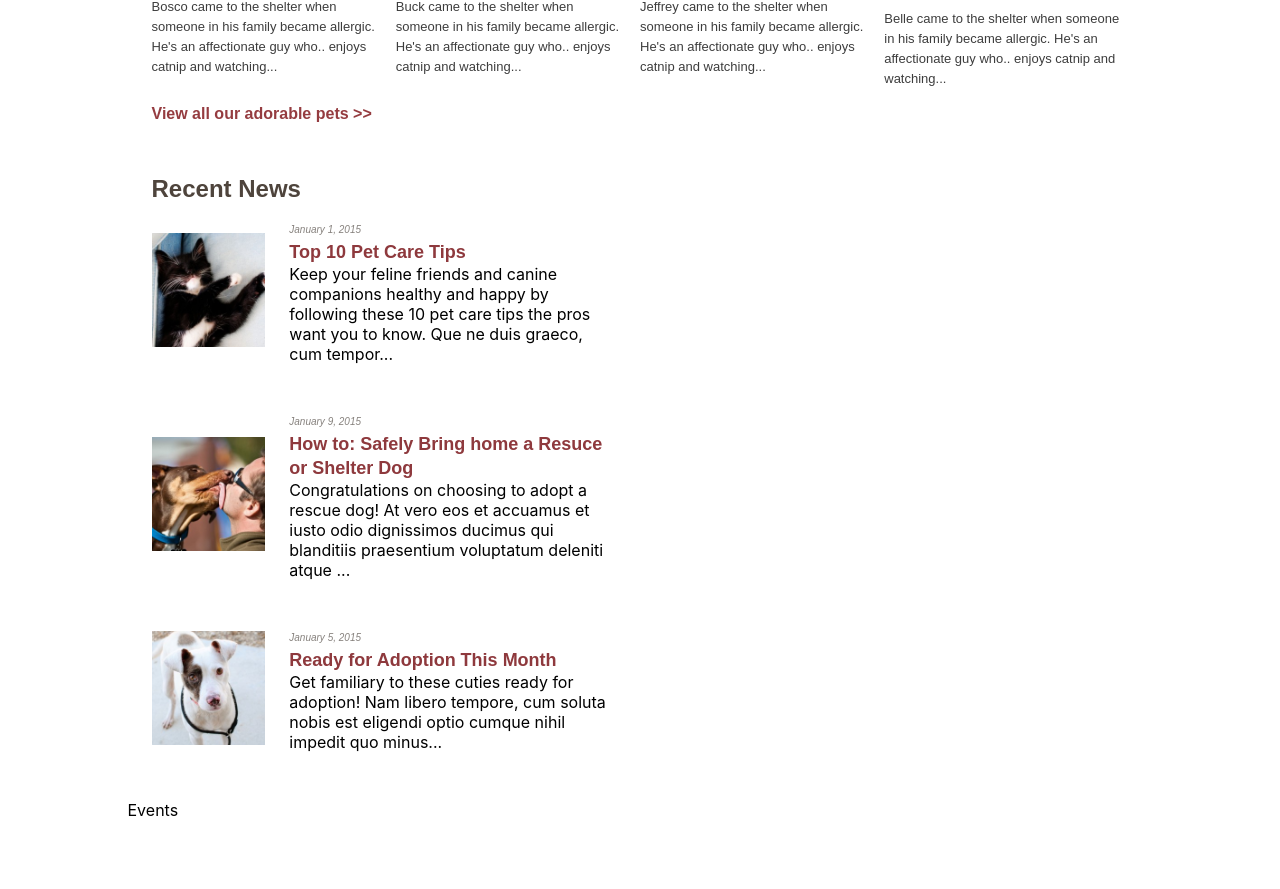
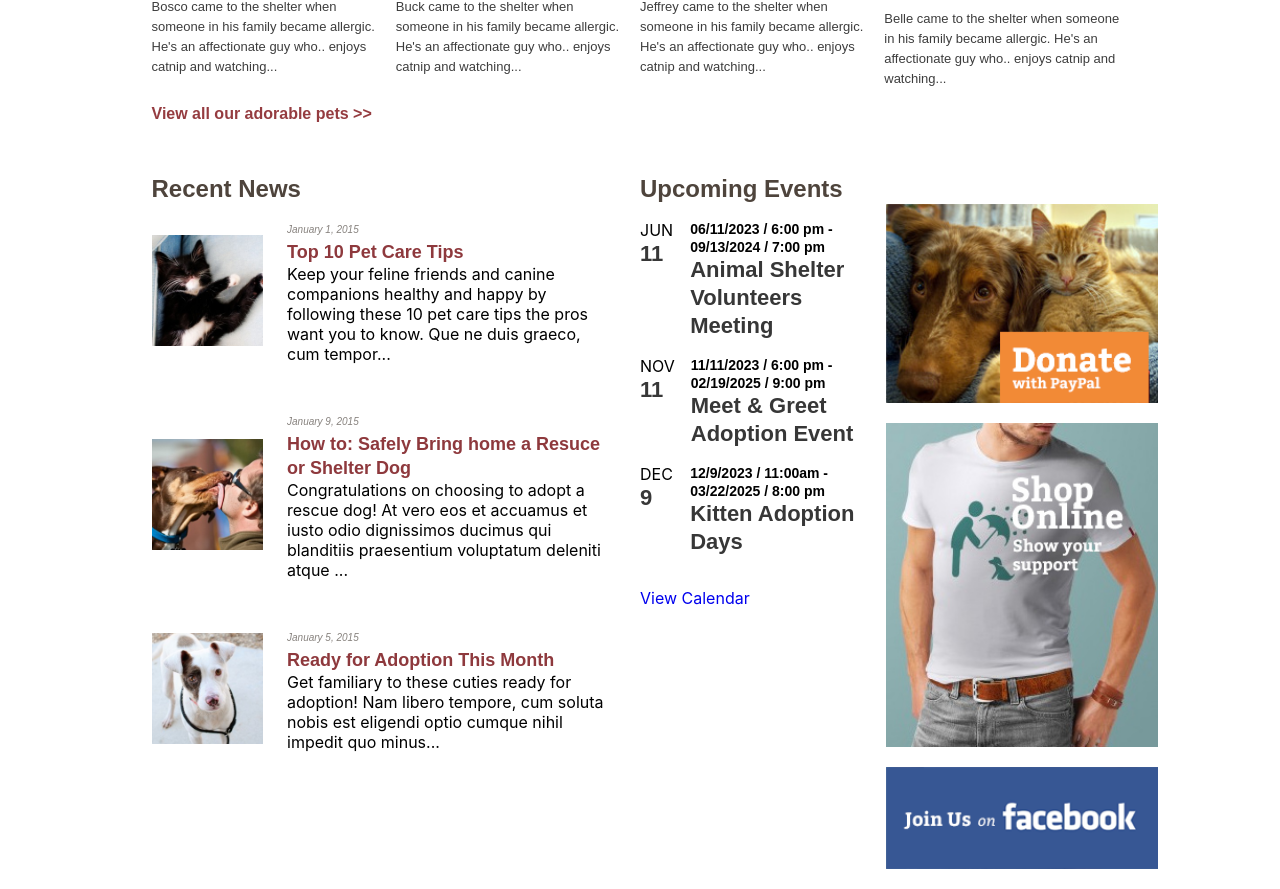
Before and after one commit to vlsalina/pet-rescue-website, a React (Create React App) app: page / in a window 1280 px wide. Shown: the part 1581-2470 px from the top of the page. Before the commit the page ends 2401 px from the top, so only its background shows below. Built offline with nearby package versions, Linux system fonts and the light colour scheme.

Commit message:
Basic layout for Events component done.

```diff
--- a/src/App.css
+++ b/src/App.css
@@ -28,10 +28,20 @@
 .text-styles-2 {
   background: transparent;
   border: 0;
-  margin: 0;
+  margin: 1rem 0 0 0;
   padding: 0;
   vertical-align: baseline;
   outline: none;
+}
+
+.text-styles-3 {
+  font-family: "Bitter", Arial, Helvetica, "Nimbus Sans L", sans-serif;
+  font-size: 16px;
+  line-height: 20px;
+  font-weight: 700;
+  font-style: normal;
+  text-transform: none;
+  text-decoration: none;
 }
 
 ul {
--- a/src/components/Announcements/Announcements.css
+++ b/src/components/Announcements/Announcements.css
@@ -1,3 +1,12 @@
-.announcemnts {
+.announcements {
   padding: 0 var(--padding1);
+  display: flex;
+  flex-direction: column;
+  width: 100%;
 }
+
+@media screen and (min-width: 1025px) {
+  .announcements {
+    flex-direction: row;
+  }
+}
--- a/src/components/Announcements/Announcements.js
+++ b/src/components/Announcements/Announcements.js
@@ -5,7 +5,7 @@ import Events from "../Events/Events";
 
 const Announcements = () => {
   return (
-    <div className="anncounements">
+    <div className="announcements">
       <News />
       <Events />
     </div>
--- a/src/components/Events/Events.css
+++ b/src/components/Events/Events.css
@@ -0,0 +1,162 @@
+/* events */
+.events {
+  width: 100%;
+}
+
+@media screen and (min-width: 1025px) {
+  .events {
+    width: 50%;
+  }
+}
+/* end events */
+
+.events--box-1,
+.ci {
+  width: 100%;
+}
+
+/* events--box-1 */
+.events--box-1 {
+  display: flex;
+  flex-direction: column;
+}
+
+@media screen and (min-width: 769px) {
+  .events--box-1 {
+    flex-direction: row;
+  }
+}
+/* end events--box-1 */
+
+/* ci */
+.ci {
+  margin-bottom: 3rem;
+}
+
+@media screen and (min-width: 1025px) {
+  .ci {
+    width: 50%;
+  }
+}
+/* end ci */
+
+/* upcoming events */
+.upcoming-events {
+  width: 100%;
+  display: flex;
+  flex-direction: column;
+}
+
+.upcoming-events li {
+  width: 100%;
+}
+/* end upcoming events */
+
+/* event */
+.event {
+  display: flex;
+  width: 100%;
+  margin-bottom: 1rem;
+}
+
+/* end event */
+
+/* events--box-2 */
+.events--box-2 {
+  width: 15%;
+}
+
+@media screen and (min-width: 1025px) {
+  .events--box-2 {
+    margin-right: 1rem;
+  }
+}
+/* end events--box-2 */
+
+/* event__month */
+.event__month p {
+  margin-bottom: 0;
+}
+/* end event__month */
+
+/* event__day */
+.event__day p {
+  margin-top: 0;
+}
+/* end event__day */
+
+/* events--box-3 */
+.events--box-3 {
+  width: 85%;
+}
+/* end events--box-3 */
+
+/* ads */
+.ads {
+  width: 100%;
+  display: flex;
+  flex-direction: column;
+  align-items: center;
+}
+
+.ads--box {
+  width: 100%;
+  margin-bottom: 1rem;
+}
+
+.ads--box a img {
+  width: 100%;
+  object-fit: contain;
+}
+
+@media screen and (min-width: 321px) {
+  .ads--box {
+    width: 272px;
+  }
+}
+
+@media screen and (min-width: 769px) {
+  .ads {
+    padding: 0 0 0 2rem;
+    width: 100%;
+  }
+}
+
+@media screen and (min-width: 1025px) {
+  .ads {
+    width: 50%;
+  }
+}
+/* end ads */
+
+/* event event */
+.event__event--text-styling {
+  font-size: 22px;
+  line-height: 28px;
+
+  font-family: "Bitter", Arial, Helvetica, "Nimbus Sans L", sans-serif;
+  font-weight: 700;
+  font-style: normal;
+  text-transform: none;
+  text-decoration: none;
+
+  font-family: Arial, Helvetica, "Nimbus Sans L", sans-serif !important;
+
+  color: #373737;
+  color: rgba(55, 55, 55, 1);
+}
+
+/* end event event */
+
+/* event time */
+.event__time p {
+  font-family: Arial, Helvetica, "Nimbus Sans L", sans-serif !important;
+
+  border: 0;
+  margin: 0;
+  padding: 0;
+
+  font-size: 14px;
+  line-height: 18px;
+}
+/* end event time */
--- a/src/components/Events/Events.js
+++ b/src/components/Events/Events.js
@@ -1,7 +1,64 @@
 import "./Events.css";
+import { events } from "../Learn/data";
 
 const Events = () => {
-  return <section className="events">Events</section>;
+  return (
+    <section className="events">
+      <header className="news__header">
+        <h3>Upcoming Events</h3>
+      </header>
+      <div className="events--box-1">
+        <div className="ci">
+          <ul className="upcoming-events">
+            {events.map((event) => (
+              <li key={event.event}>
+                <article className="event">
+                  <div className="events--box-2">
+                    <div className="event__month">
+                      <p className="text-styles-1">{event.month}</p>
+                    </div>
+                    <div className="event__day">
+                      <p className="event__event--text-styling">{event.day}</p>
+                    </div>
+                  </div>
+                  <div className="events--box-3">
+                    <div className="event__time">
+                      <p className="text-styles-3">{event.time}</p>
+                    </div>
+                    <div className="event__event">
+                      <a href="#" className="event__event--text-styling">
+                        {event.event}
+                      </a>
+                    </div>
+                  </div>
+                </article>
+              </li>
+            ))}
+          </ul>
+          <div>
+            <a href="#">View Calendar</a>
+          </div>
+        </div>
+        <div className="ads">
+          <div className="ads--box">
+            <a href="#">
+              <img src={`/assets/ads/donate.png`} />
+            </a>
+          </div>
+          <div className="ads--box">
+            <a href="#">
+              <img src={`/assets/ads/onlineshop.jpg`} />
+            </a>
+          </div>
+          <div className="ads--box">
+            <a href="#">
+              <img src={`/assets/ads/facebook.png`} />
+            </a>
+          </div>
+        </div>
+      </div>
+    </section>
+  );
 };
 
 export default Events;
--- a/src/components/Learn/data.js
+++ b/src/components/Learn/data.js
@@ -71,3 +71,24 @@ export const recent = [
     image: "/assets/events/left-eye-copy-250x250.jpg",
   },
 ];
+
+export const events = [
+  {
+    month: "JUN",
+    day: "11",
+    time: "06/11/2023 / 6:00 pm - 09/13/2024 / 7:00 pm",
+    event: "Animal Shelter Volunteers Meeting",
+  },
+  {
+    month: "NOV",
+    day: "11",
+    time: "11/11/2023 / 6:00 pm - 02/19/2025 / 9:00 pm",
+    event: "Meet & Greet Adoption Event",
+  },
+  {
+    month: "DEC",
+    day: "9",
+    time: "12/9/2023 / 11:00am - 03/22/2025 / 8:00 pm",
+    event: "Kitten Adoption Days",
+  },
+];
--- a/src/components/News/News.css
+++ b/src/components/News/News.css
@@ -1,12 +1,12 @@
 /* news */
 .news {
   width: 100%;
-  padding: 0 var(--padding1);
 }
 
 @media screen and (min-width: 1025px) {
   .news {
     width: 50%;
+    padding-right: 2rem;
   }
 }
 
--- a/src/components/News/News.js
+++ b/src/components/News/News.js
@@ -19,9 +19,7 @@ const News = () => {
                 <div className="article__title">
                   <a href="#">{news.title}</a>
                 </div>
-                <summary className="article__story text-styles-2">
-                  {news.story}
-                </summary>
+                <summary className="article__story">{news.story}</summary>
               </div>
             </article>
           </li>
```
Also changed, not shown: public/assets/ads/facebook.png (added).
